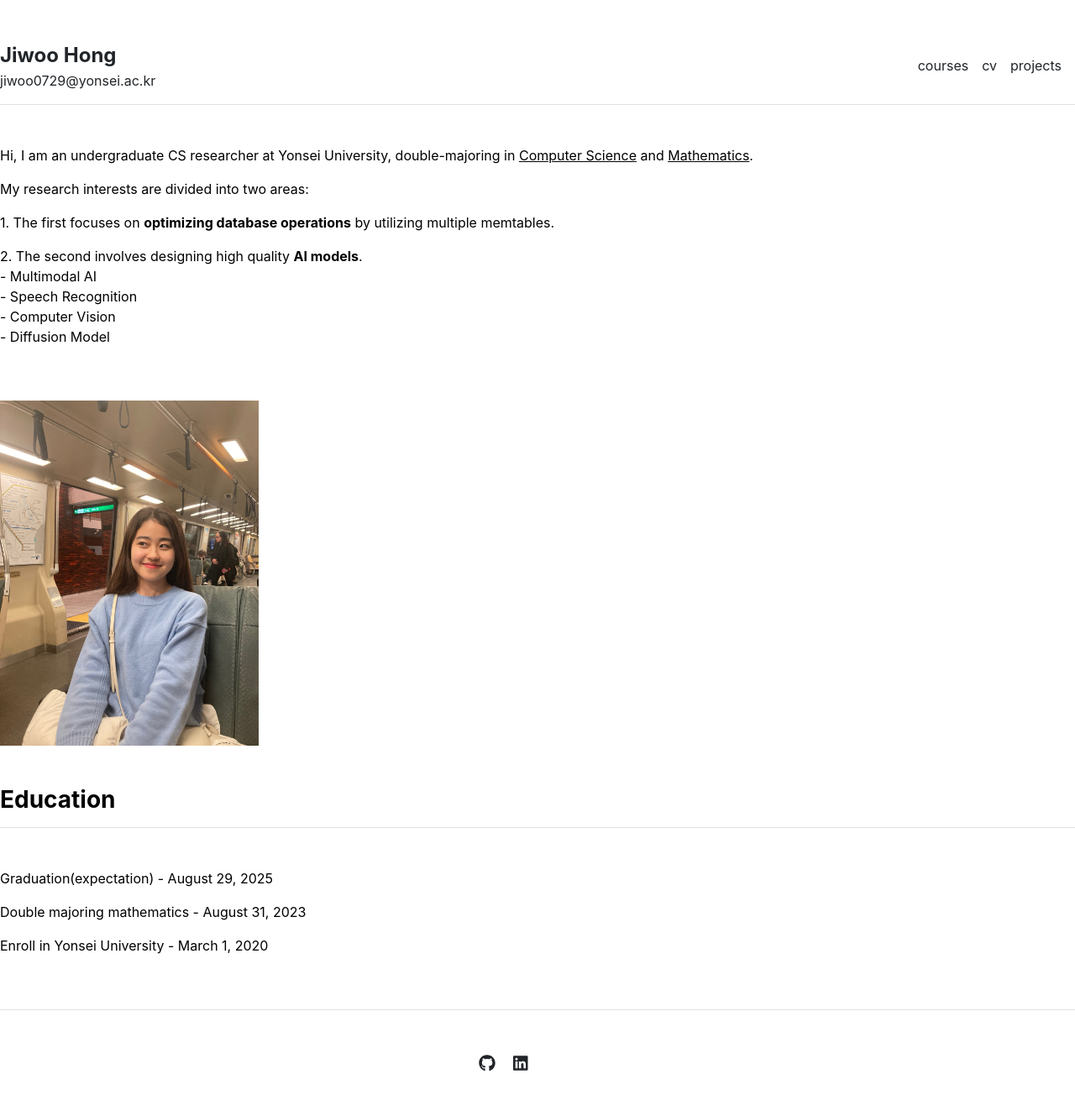
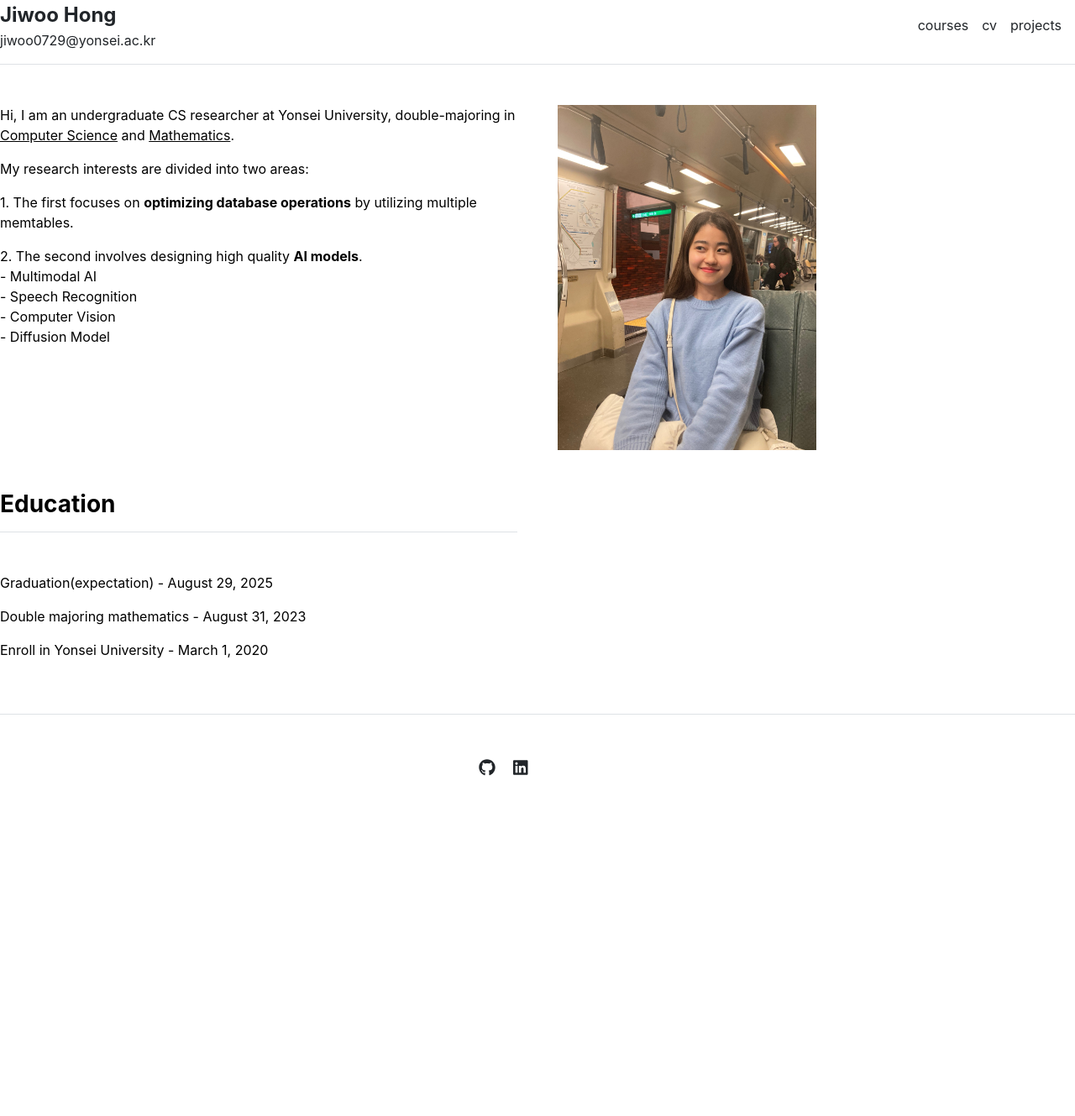
Before and after one commit to JiwooHong01/JiwooHong01.github.io, a Jekyll site: the page built from README.md, in a window 1280 px wide. Shown: the whole page at 84% size. Built offline with Jekyll 4.4.1, drawn with Linux system fonts in a browser that asks for light colours; our own code applies the rules of GitHub Pages for plain Markdown files; after the commit the page ends 977 px from its top, so only the background shows below that.

Commit message:
col arrange

```diff
--- a/_layouts/default.html
+++ b/_layouts/default.html
@@ -4,7 +4,7 @@
     {% include head.html %}
     <body>
       <!-- <div class="col-lg-8 mx-auto p-3 py-md-5"> -->
-      <div class="container mt-5"></div>
+      <div class="col-md-6"></div>
         {% include header.html %}
         {{ content }}
         {% include footer.html %}
--- a/_layouts/home.html
+++ b/_layouts/home.html
@@ -3,7 +3,7 @@ layout: default
 ---
 
 <div class="row g-5 mb-5">
-  <div class="container mt-5">
+  <div class="col-md-6">
     <p>
     Hi, I am an undergraduate CS researcher at Yonsei University,
     double-majoring in <span style="text-decoration: underline;">Computer Science</span> and
@@ -31,7 +31,7 @@ layout: default
 <!-- {% include publications.html %} -->
 
 <div class="row g-5 mb-5">
-  <div class="col-md-12">
+  <div class="col-md-6">
     <h3 class="fw-bold border-bottom pb-3 mb-5">Education</h3>
     {% for post in site.posts %}
       <p>{{ post.title }} - {{ post.date | date: "%B %-d, %Y" }}</p>
```
